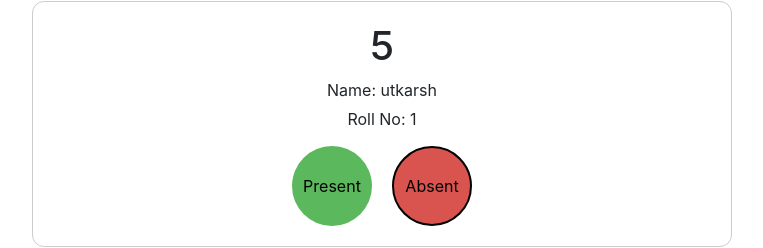
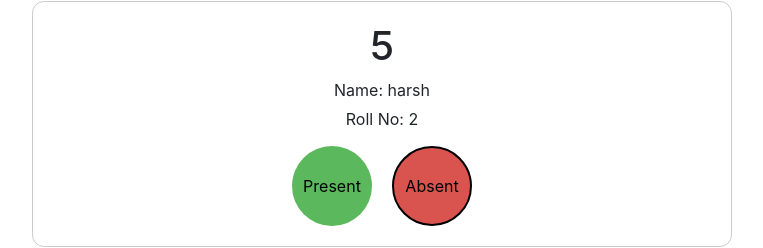
Before and after one commit to utkarshilh/attendify, a React (Create React App) app: page / in a window 1280 px wide. Shown: the part 332-580 px from the top of the page, without its empty margins (258-1021 px from the left). Built offline with nearby package versions, Linux system fonts and the light colour scheme.

Commit message:
now the main attendende page is able to traverse all the student that is predefined on the state variable however the button functionality is not working

```diff
--- a/src/App.js
+++ b/src/App.js
@@ -7,7 +7,6 @@ import Main from './Components/Attendence/Main';
 function App() {
   return (
     <div className="App">
-
       <Main />
     </div>
   );
--- a/src/Components/Attendence/Card.js
+++ b/src/Components/Attendence/Card.js
@@ -16,28 +16,44 @@ const Card = ({ name, rollNo }) => {
         {
             roll: 3,
             name: "kiran"
+        },
+        {
+            roll: 4,
+            name: "shikhar"
+
+        },
+        {
+            roll: 5,
+            name: "shikhar"
+        },
+        {
+            roll: 6,
+            name: "hitj"
         }
     ])
 
-    const [i, setI] = useState(0);
-
-
-
+    const [i, setI] = useState(1);
     // Countdown timer effect
     useEffect(() => {
-        if (timeLeft === 0)
-            setI(i + 1)
         const timer = setInterval(() => {
             setTimeLeft((prevTime) => prevTime > 0 ? prevTime - 1 : 0);
         }, 1000);
         return () => clearInterval(timer);
     }, []);
 
+    useEffect(() => {
+        if (timeLeft === 0) {
+            setI((prevI) => (prevI + 1) % students.length);
+            setPresent(false);
+            setTimeLeft(10);
+
+
+        }
+    }, [timeLeft])
+
     // Toggle Present/Absent status
     const toggleAttendance = (attendance) => {
         if (attendance === 'present') {
-            setI(i += 1);
-            console.log(i);
 
             setPresent(true);
 
--- a/src/Components/Attendence/Main.js
+++ b/src/Components/Attendence/Main.js
@@ -5,7 +5,6 @@ export default function Main() {
         <div>
             <h1>This is main page</h1>
             <Card name="John Doe" rollNo="101" onTime={1} />
-
         </div>
     )
 }
```
